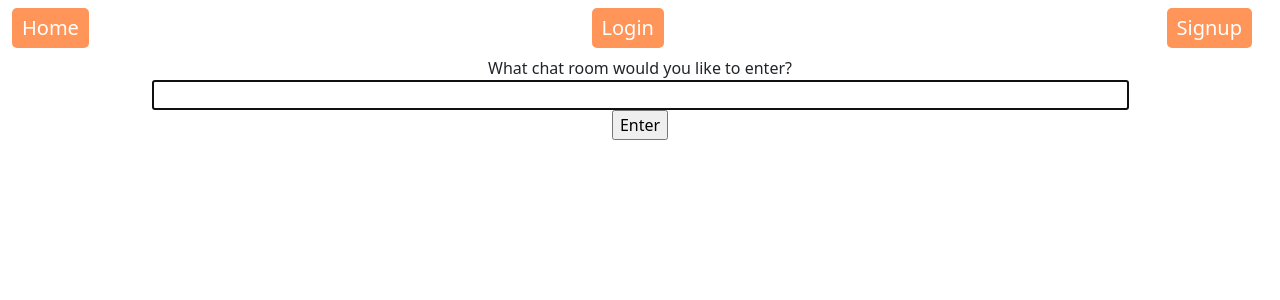
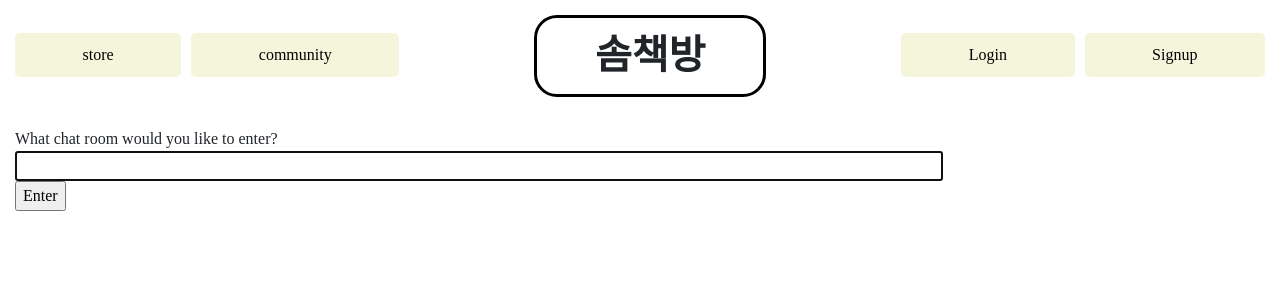
Before and after one commit to hildakim/som-book, a Django app: page /chat/ in a window 1280 px wide. Shown: the top 300 px of the page. Run offline with Django 3.2, Linux system fonts and the light colour scheme; some web fonts are replaced.

Commit message:
store.html, base.html update

```diff
--- a/sombook/templates/base.html
+++ b/sombook/templates/base.html
@@ -13,55 +13,94 @@
     integrity="sha384-JEW9xMcG8R+pH31jmWH6WWP0WintQrMb4s7ZOdauHnUtxwoG2vI5DkLtS3qm9Ekf"
     crossorigin="anonymous"></script>
   <style>
+    @font-face {
+      font-family: 'SF_HambakSnow';
+      src: url('https://cdn.jsdelivr.net/gh/projectnoonnu/noonfonts_2106@1.1/SF_HambakSnow.woff') format('woff'),
+            url('fonts/SF_HambakSnow.woff') format('woff');
+      font-weight: normal;
+      font-style: normal;
+    }
     body {
-      text-align: center;
+      font-family: 'SF_HambakSnow';
       background-color: rgb(255, 255, 255);
+      display: grid;
+      grid-template-areas: "header"
+                            "main";
     }
-
-    h1 {
-      font-size: 50px;
-      color: rgb(0, 0, 0);
+    nav { grid-area: header;}
+    .content-container {
+      grid-area: main;
+      padding: 15px;
     }
-
-    a {
+    nav a {
+      background: beige;
       color: black;
-    }
-
-    nav a {
-    background: rgb(255, 149, 88);
-    color: white;
       text-decoration: none;
       display: inline-block;
       border-radius:5px;
       padding: 10px;
+      height: fit-content;
     }
+    .menu-item{
+      margin-top: 18px;
+    }
+    .container-menu {
+      text-align: center;
+      margin: 15px;
+      display: grid;
+      grid-template-areas: "store community write title chat login user";
+      gap: 10px;
+    }
+    .store { grid-area: store;}
+    .community {grid-area: community;}
+    .sombook-title {
+      grid-area: title;
+      font-size: 40px;
+      font-weight: bold;
+      border: 3px solid black;
+      border-radius: 23px;
+    }
+    .write {grid-area: write;}
+    .chat {grid-area: chat;}
+    .logout {grid-area:login;}
+    .login {grid-area: login;}
+    .signup {grid-area: user;}
+    .user {
+      grid-area:user;
+      margin-top: 20px;
+    }
+
 </style>
 </head>
 
 <body>
   {% load static %}
-  <nav class="navbar">
-    <div class="container-fluid">
-      <a class="navbar-brand" href="{%url 'home' %}">Home</a>
+  <nav>
+    <div class="container-menu">
+      <a class="menu-item store" href="{%url 'store:index' %}">store</a>
+      <a class="menu-item community" href="{%url 'home' %}">community</a>
+      <span class="navbar-text sombook-title">솜책방</span>
       {% if user.is_authenticated %}
-      <a class="navbar-brand" href="{%url 'community:community_new'%}">Write</a>
-      <a class="navbar-brand" href="{%url 'chat:index' %}">Chat</a>
-      <a class="navbar-brand logout" href="{%url 'user:logout' %}">Logout</a>
-      <span class="navbar-text">
+      <a class="menu-item write" href="{%url 'community:community_new'%}">Write</a>
+      <a class="menu-item chat" href="{%url 'chat:index' %}">Chat</a>
+      <a class="menu-item logout" href="{%url 'user:logout' %}">Logout</a>
+      <span class="menu-item navbar-text user">
         {{user.username}} 님이 로그인 중
       </span>
       {% endif %}
 
       {% if not user.is_authenticated %}
-      <a class="navbar-brand" href="{%url 'user:login' %}">Login</a>
-      <a class="navbar-brand" href="{%url 'user:signup' %}">Signup </a>
+      <a class="menu-item login" href="{%url 'user:login' %}">Login</a>
+      <a class="menu-item signup" href="{%url 'user:signup' %}">Signup </a>
       {% endif %}
 
     </div>
   </nav>
 
+<div class="content-container">
 {% block content %}
 {% endblock %}
+</div>
 
 </body>
 
```
Also changed, not shown: store/templates/store.html (+28 -0 lines), 1 other file. Lines whose indentation alone changed are shown as unchanged.
